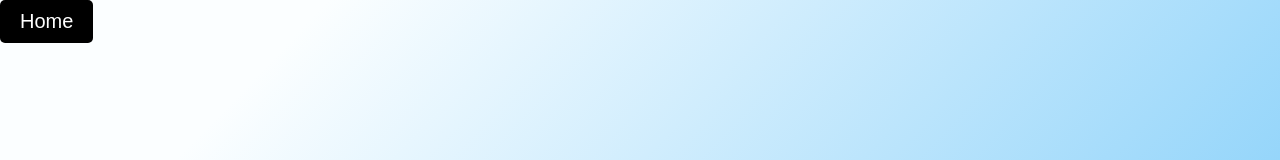
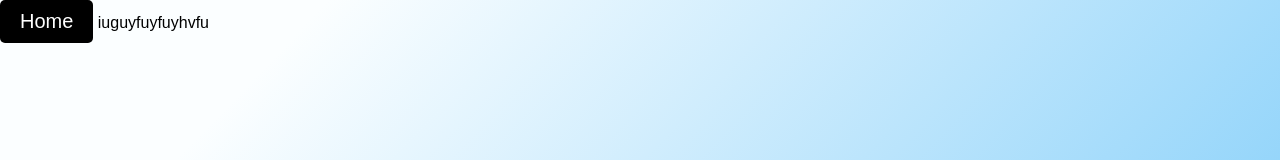
Before and after one commit to Reserted/Website, a plain HTML site: page index.html in a window 1280 px wide. Shown: the top 160 px of the page. Drawn offline with Linux system fonts and the light colour scheme.

Commit message:
kumakana

```diff
--- a/index.html
+++ b/index.html
@@ -26,3 +26,7 @@
         <a href="characters\Temp.html">Home</a>
 </body>
 </html>
+
+
+
+iuguyfuyfuyhvfu
```
